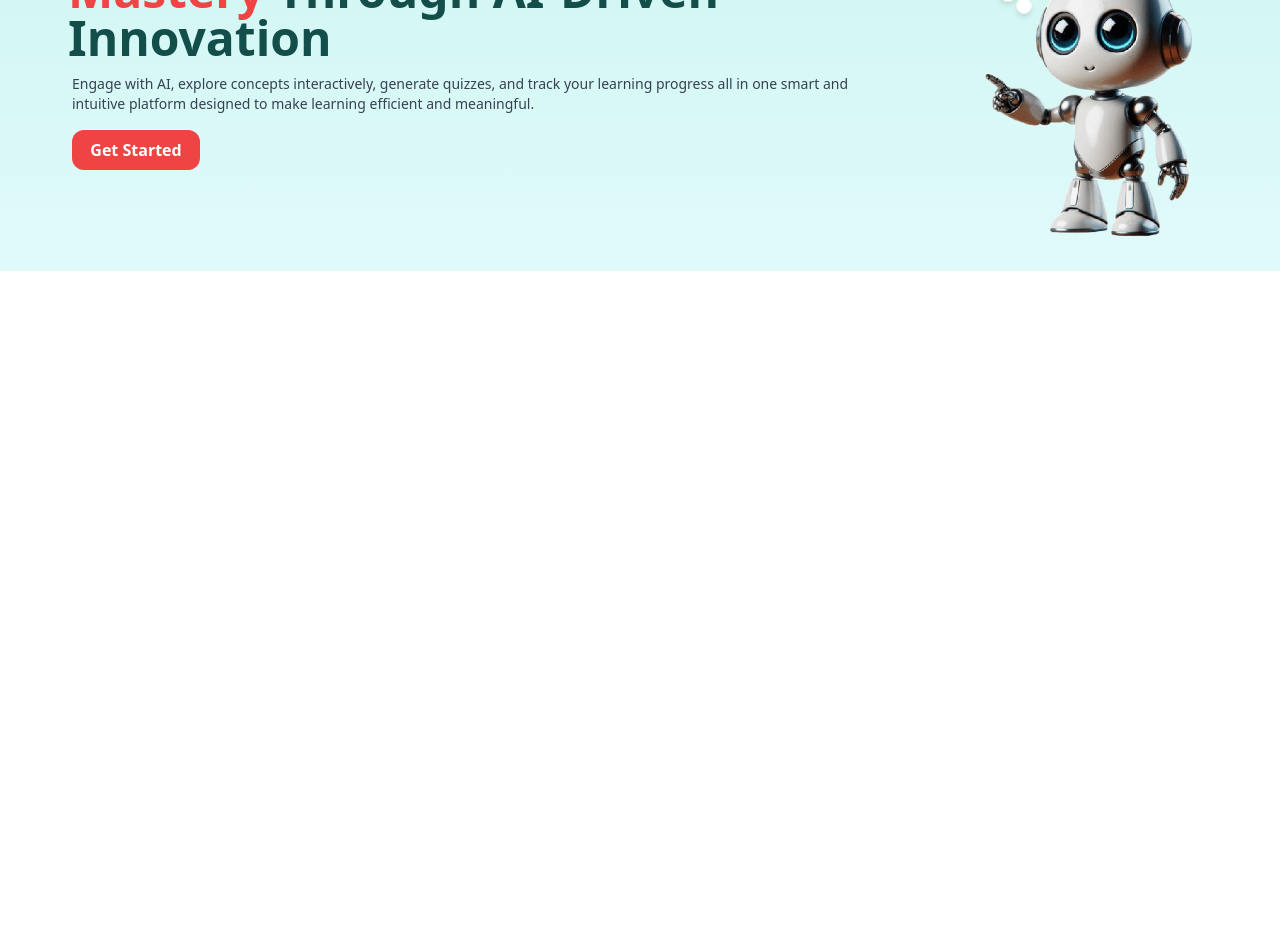
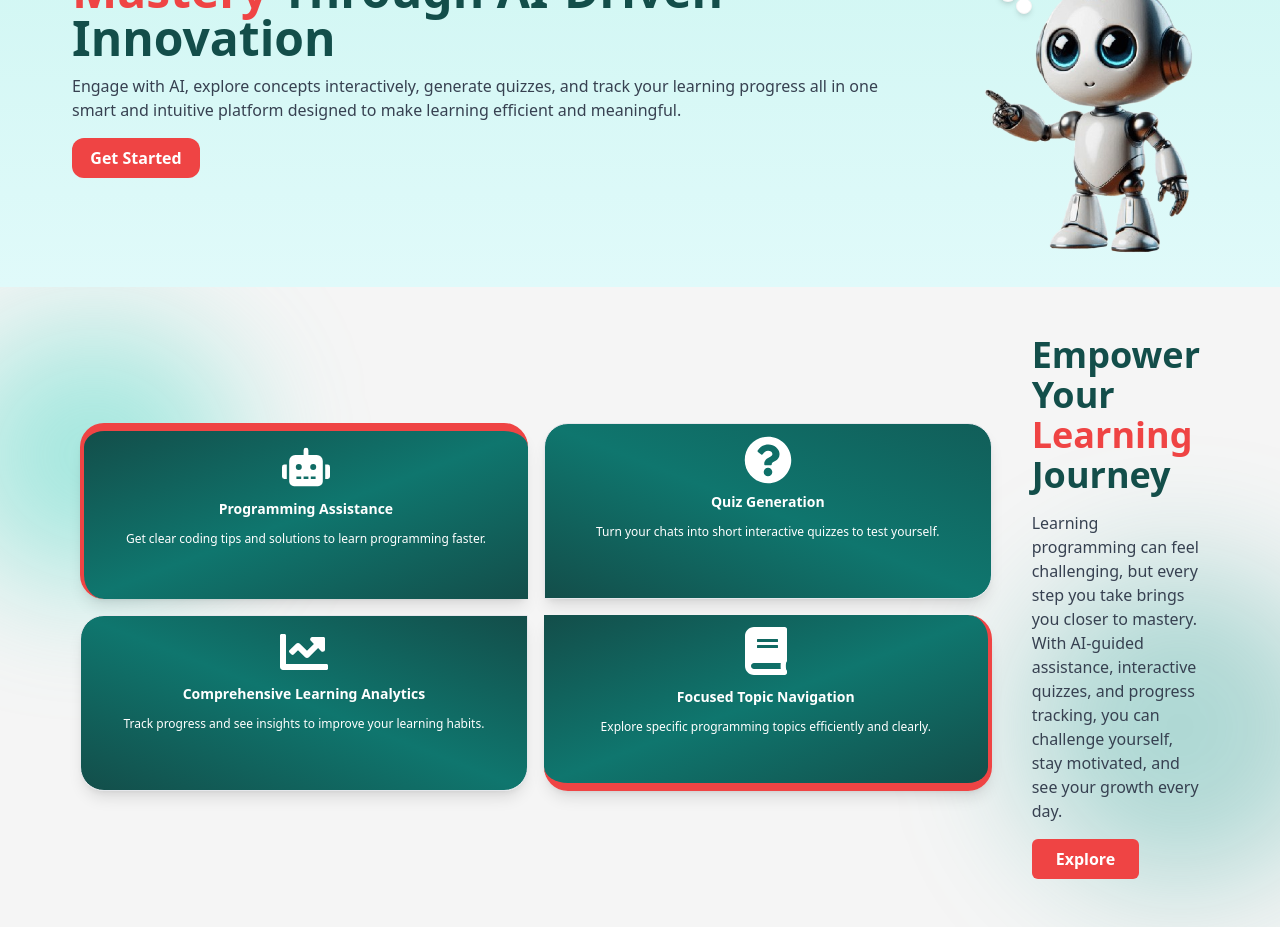
Before and after one commit to shiriweb/Dev-Tutor, a React (Vite) app in the folder frontend/: page / in a window 1280 px wide. Shown: the part 180-1107 px from the top of the page. Before the commit the page ends 800 px from the top, so only its background shows below. Built offline with nearby package versions, Linux system fonts and the light colour scheme; sample sign-in values are in the browser's storage.

Commit message:
feat: added fetaures

```diff
--- /dev/null
+++ b/frontend/src/components/Home/FeaturesSection.jsx
@@ -0,0 +1,73 @@
+import React from "react";
+import { FaRobot, FaQuestionCircle, FaChartLine, FaBook } from "react-icons/fa";
+
+const FeaturesSection = () => {
+  return (
+    <div className="relative bg-[#f5f5f5] py-12 px-4 sm:px-8 md:px-20 overflow-hidden">
+      {/* Decorative glowing circles */}
+      <div className="absolute top-10 left-[-50px] w-60 h-60 sm:w-72 sm:h-64 bg-teal-400/40 rounded-full blur-3xl z-0"></div>
+      <div className="absolute bottom-10 right-[-60px] w-72 h-72 sm:w-80 sm:h-80 bg-teal-600/30 rounded-full blur-3xl z-0"></div>
+
+      <div className="flex flex-col md:flex-row justify-between items-center gap-10 relative z-10">
+        {/* Left side - Features grid */}
+        <div className="grid grid-cols-1 sm:grid-cols-2 gap-4 w-full">
+          {/* Top-left card */}
+          <div className="bg-gradient-to-br from-teal-900 via-teal-700 to-teal-900 text-white text-center h-44 w-full p-3 border-t-8 border-l-4 border-red-500 shadow-lg rounded-3xl rounded-br-none hover:scale-105 transition-transform duration-300 cursor-pointer">
+            <FaRobot className="text-5xl mx-auto" />
+            <h2 className="font-bold mt-2 text-sm">Programming Assistance</h2>
+            <p className="mt-3 text-xs">
+              Get clear coding tips and solutions to learn programming faster.
+            </p>
+          </div>
+
+          {/* Top-right card */}
+          <div className="bg-gradient-to-bl from-teal-800 via-teal-700 to-teal-900 text-white text-center h-44 w-full p-3 border shadow-lg rounded-3xl rounded-bl-none hover:scale-105 transition-transform duration-300 cursor-pointer">
+            <FaQuestionCircle className="text-5xl mx-auto" />
+            <h2 className="text-sm font-bold mt-2">Quiz Generation</h2>
+            <p className="mt-3 text-xs">
+              Turn your chats into short interactive quizzes to test yourself.
+            </p>
+          </div>
+
+          {/* Bottom-left card */}
+          <div className="bg-gradient-to-tr from-teal-900 via-teal-700 to-teal-900 text-white text-center h-44 w-full p-3 border shadow-lg rounded-3xl rounded-tr-none hover:scale-105 transition-transform duration-300 cursor-pointer">
+            <FaChartLine className="text-5xl mx-auto" />
+            <h2 className="text-sm font-bold mt-2">
+              Comprehensive Learning Analytics
+            </h2>
+            <p className="mt-3 text-xs">
+              Track progress and see insights to improve your learning habits.
+            </p>
+          </div>
+
+          {/* Bottom-right card */}
+          <div className="bg-gradient-to-br from-teal-900 via-teal-700 to-teal-900 text-white text-center h-44 w-full p-3 border-b-8 border-r-4 border-red-500 shadow-lg rounded-3xl rounded-tl-none hover:scale-105 transition-transform duration-300 cursor-pointer">
+            <FaBook className="text-5xl mx-auto" />
+            <h2 className="text-sm font-bold mt-3">Focused Topic Navigation</h2>
+            <p className="mt-3 text-xs">
+              Explore specific programming topics efficiently and clearly.
+            </p>
+          </div>
+        </div>
+
+        {/* Right side - Text content */}
+        <div className="flex-1 max-w-lg text-center md:text-left">
+          <h2 className="text-3xl sm:text-3xl md:text-4xl lg:text-4xl font-bold text-teal-900 leading-snug">
+            Empower Your <span className="text-red-500">Learning</span> Journey
+          </h2>
+          <p className="text-gray-700 text-base mt-4 text-sm sm:text-sm md:text-base">
+            Learning programming can feel challenging, but every step you take
+            brings you closer to mastery. With AI-guided assistance, interactive
+            quizzes, and progress tracking, you can challenge yourself, stay
+            motivated, and see your growth every day.
+          </p>
+          <button className="bg-red-500 px-6 py-2 rounded-md mt-4 text-white font-bold hover:bg-red-600 transition-colors">
+            Explore
+          </button>
+        </div>
+      </div>
+    </div>
+  );
+};
+
+export default FeaturesSection;
--- a/frontend/src/components/Home/Hero.jsx
+++ b/frontend/src/components/Home/Hero.jsx
@@ -14,37 +14,40 @@ const Hero = () => {
         setText("");
       }
     }, 120);
+    return (()=>clearInterval(interval))
   }, []);
 
   return (
-    <div className="w-full h-90 flex flex-col md:flex-row lg:flex-row justify-between bg-gradient-to-b from-[#CFF6F2] to-[#E0FAFA] p-2 ">
+    <div className="w-full h-90 flex flex-col-reverse md:flex-row lg:flex-row justify-between  bg-gradient-to-b from-[#CFF6F2] to-[#E0FAFA] p-2 ">
       <div className="flex-1 p-2 lg:mt-2">
-        <h1 className=" text-3xl sm:text-4xl lg:text-5xl md:ml-[52px] font-bold lg:ml-[52px] md:ml-8 md:mr-8 sm:ml-2 text-teal-900">
-          Transforming <span className="text-red-500 "> Knowledge </span>into
-          <span className="text-red-500"> Mastery</span> Through AI-Driven{" "}
+        <h1 className="text-3xl sm:text-4xl lg:text-5xl font-bold text-teal-900 text-center md:text-left md:ml-14 lg:ml-14">
+          Transforming <span className="text-red-500"> Knowledge </span>into
+          <span className="text-red-500"> Mastery</span> Through AI-Driven
           Innovation
         </h1>
-        <p className=" text-base text-gray-700 text-sm lg:mt-3 md:ml-14 md:mr-1 md:mt-3 ">
+
+        <p className="text-base text-gray-700 mt-3 text-center sm:text-center md:text-left md:ml-14 lg:ml-14">
           Engage with AI, explore concepts interactively, generate quizzes, and
           track your learning progress all in one smart and intuitive platform
           designed to make learning efficient and meaningful.
         </p>
-        <button className="bg-red-500 lg:ml-14 md:ml-14 sm:mx-auto mt-4 p-2 w-32 rounded-xl text-white font-bold hover:bg-red-600">
+
+        <button className="bg-red-500  lg:ml-14 md:ml-14 sm:mx-auto mt-4 p-2 w-32 rounded-xl text-white font-bold hover:bg-red-600 sm:block ">
           Get Started
         </button>
       </div>
 
       <div className=" relative flex justify-center mr-8 ">
-        <p className="absolute text-sm bg-white text-teal-900 border max-w-md border-[#f5f5f5] shadow-xl p-3 rounded-xl lg:-left-8 md:-left-2">
+        <p className="absolute text-sm bg-white text-teal-900 border max-w-md border-[#f5f5f5] shadow-xl p-3 rounded-xl lg:-left-5   ">
           {text}
         </p>
 
-        <div className="absolute w-6 h-6 bg-white border border-[#f5f5f5] rounded-full shadow-md z-20  lg:mr-40 lg:mt-14 md:mt-14 md:mr-40"></div>
-        <div className="absolute w-5 h-5 bg-white border border-[#f5f5f5] rounded-full mt-20 ml-20 shadow-md z-20 lg:mr-52 lg:mt-20 md:mt-20 md:mr-52"></div>
-        <div className="absolute w-4 h-4 bg-white border border-[#f5f5f5] rounded-full mt-24 ml-24 shadow-md z-20 lg:mr-48 lg:mt-24 md:mt-24 md:mr-48"></div>
+        <div className="absolute w-6 h-6 bg-white border border-[#f5f5f5] rounded-full shadow-md z-20  lg:mr-40 lg:mt-14 md:mt-14 md:mr-40 sm:mr-20 sm:mt-14"></div>
+        <div className="absolute w-5 h-5 bg-white border border-[#f5f5f5] rounded-full mt-20 ml-20 shadow-md z-20 lg:mr-52 lg:mt-20 md:mt-20 md:mr-52 sm:mr-32 sm:mt-20"></div>
+        <div className="absolute w-4 h-4 hidden md:block lg:block bg-white border border-[#f5f5f5] rounded-full mt-24 ml-24 shadow-md z-20 lg:mr-48 lg:mt-24 md:mt-24 md:mr-48"></div>
         <img
           src={hero}
-          className="sm:flex-cols max-h-96 sm:w-full sm:max-w-xs md:max-w-md lg:max-w-lg mt-6 lg:mt-6"
+          className="sm:flex-cols  max-h-96 sm:w-full sm:max-w-xs md:max-w-md lg:max-w-lg mt-lg:mt-6 sm:mt-10  "
         />
       </div>
     </div>
--- a/frontend/src/pages/HomePage.jsx
+++ b/frontend/src/pages/HomePage.jsx
@@ -1,12 +1,14 @@
 import React from "react";
 import Navbar from "../components/Header/Navbar";
 import Hero from "../components/Home/Hero";
+import FeaturesSection from "../components/Home/FeaturesSection";
 
 const HomePage = () => {
   return (
     <div className="bg-gradient-to-b from-[#CFF6F2] to-[#E0FAFA]">
       <Navbar />
       <Hero />
+      <FeaturesSection/>
     </div>
   );
 };
```
